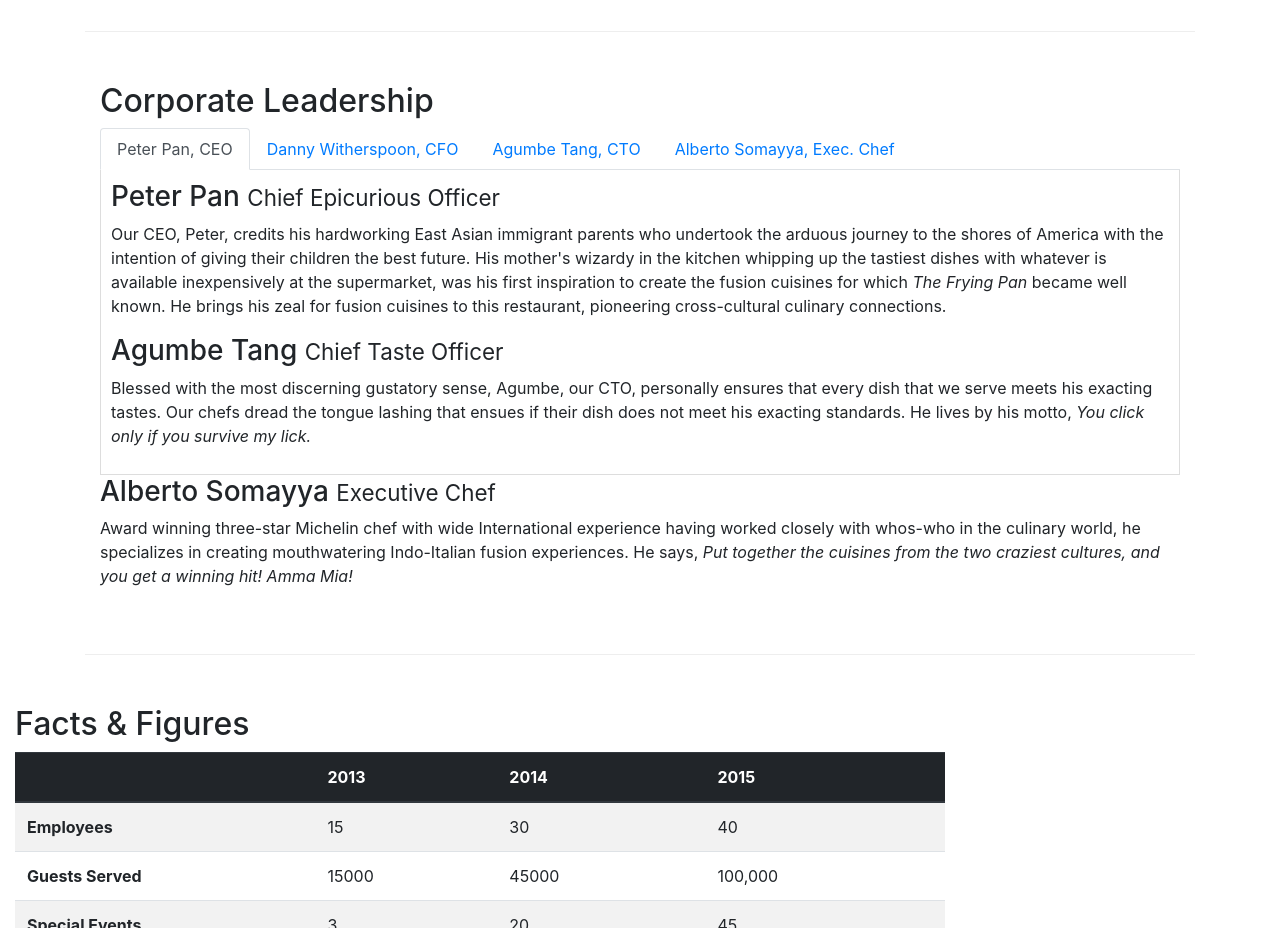
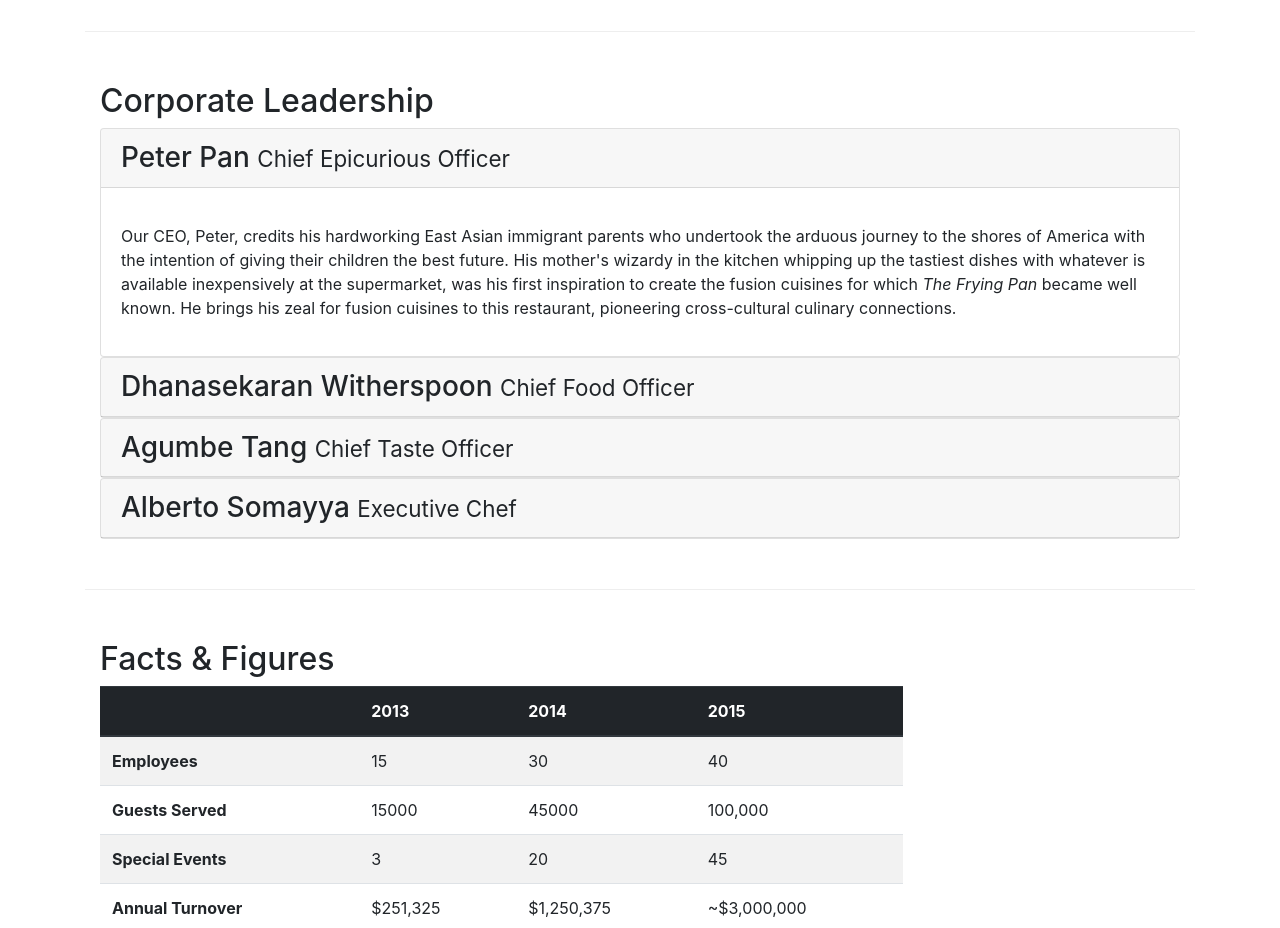
Before and after one commit to SandaluKarunasena/Bootstrap4-starter, a website: page aboutus.html in a window 1280 px wide. Shown: the part 940-1868 px from the top of the page. Drawn offline with nearby package versions, Linux system fonts and the light colour scheme.

Commit message:
Accordion

```diff
--- a/aboutus.html
+++ b/aboutus.html
@@ -101,44 +101,69 @@
         <div class="row row-content">
             <div class="col-12">
                 <h2>Corporate Leadership</h2>
-                <ul class="nav nav-tabs">
-                    <li class="nav-item">
-                      <a class="nav-link active" href="#peter"
-                        role="tab" data-toggle="tab">Peter Pan, CEO</a>
-                    </li>
-                    <li class="nav-item">
-                      <a class="nav-link" href="#danny" role="tab"
-                        data-toggle="tab">Danny Witherspoon, CFO</a>
-                    </li>
-                    <li class="nav-item">
-                      <a class="nav-link" href="#agumbe"role="tab"
-                        data-toggle="tab">Agumbe Tang, CTO</a>
-                    </li>
-                    <li class="nav-item">
-                      <a class="nav-link" href="#alberto" role="tab"
-                        data-toggle="tab">Alberto Somayya, Exec. Chef</a>
-                    </li>
-                </ul>
-                <div class="tab-content">
-                    <div role="tabpanel" class="tab-pane fade show active" id="peter">
-                        <h3>Peter Pan <small>Chief Epicurious Officer</small></h3>
-                        <div class="d-none d-sm-block"><p>Our CEO, Peter, credits his hardworking East Asian immigrant parents who undertook the arduous journey to the shores of America with the intention of giving their children the best future. His mother's wizardy in the kitchen whipping up the tastiest dishes with whatever is available inexpensively at the supermarket, was his first inspiration to create the fusion cuisines for which <em>The Frying Pan</em> became well known. He brings his zeal for fusion cuisines to this restaurant, pioneering cross-cultural culinary connections.</p></div>
+
+
+                    <div id="accordion">
+                        <div class="card">
+                            <div class="card-header" role="tab" id="peterhead">
+                            <h3 class="mb-0">
+                                <a data-toggle="collapse" data-target="#peter">
+                                Peter Pan <small>Chief Epicurious Officer</small>
+                                </a>
+                            </h3>
+                            </div>
+                            <div role="tabpanel" class="collapse show" id="peter" data-parent="#accordion">
+                                <div class="card-body">
+                                    <p class="d-none d-sm-block"></p>Our CEO, Peter, credits his hardworking East Asian immigrant parents who undertook the arduous journey to the shores of America with the intention of giving their children the best future. His mother's wizardy in the kitchen whipping up the tastiest dishes with whatever is available inexpensively at the supermarket, was his first inspiration to create the fusion cuisines for which <em>The Frying Pan</em> became well known. He brings his zeal for fusion cuisines to this restaurant, pioneering cross-cultural culinary connections.</p>
+                                </div>
+                            </div>
+                        </div>
+
+                        <div class="card">
+                            <div class="card-header" role="tab" id="dannyhead">
+                            <h3 class="mb-0">
+                                <a class="collapsed" data-toggle="collapse" data-target="#danny">
+                                Dhanasekaran Witherspoon <small>Chief Food Officer</small>
+                                </a>
+                            </h3>
+                        </div>
+                        <div class="collapse" id="danny" data-parent="#accordion">
+                            <div class="card-body">
+                                <p class="d-none d-sm-block"><p>Our CFO, Danny, as he is affectionately referred to by his colleagues, comes from a long established family tradition in farming and produce. His experiences growing up on a farm in the Australian outback gave him great appreciation for varieties of food sources. As he puts it in his own words, <em>Everything that runs, wins, and everything that stays, pays!</em></p></div>
+                            </div>
+                        </div>
+
+                    <div class="card">
+                            <div class="card-header" role="tab" id="agumbehead">
+                            <h3 class="mb-0">
+                                <a class="collapsed" data-toggle="collapse" data-target="#agumbe">
+                                Agumbe Tang <small>Chief Taste Officer</small>
+                                </a>
+                            </h3>
+                        </div>
+                        <div class="collapse" id="agumbe" data-parent="#accordion">
+                            <div class="card-body">
+                                <p class="d-none d-sm-block"><p>Blessed with the most discerning gustatory sense, Agumbe, our CTO, personally ensures that every dish that we serve meets his exacting tastes. Our chefs dread the tongue lashing that ensues if their dish does not meet his exacting standards. He lives by his motto, <em>You click only if you survive my lick.</em></p></div>
+                            </div>
+                        </div>
+
+                    <div class="card">
+                            <div class="card-header" role="tab" id="albertohead">
+                            <h3 class="mb-0">
+                                <a class="collapsed" data-toggle="collapse" data-target="#alberto">
+                                Alberto Somayya <small>Executive Chef</small>
+                                </a>
+                            </h3>
+                        </div>
+                        <div class="collapse" id="alberto" data-parent="#accordion">
+                            <div class="card-body">
+                                <p class="d-none d-sm-block"><p>Award winning three-star Michelin chef with wide International experience having worked closely with whos-who in the culinary world, he specializes in creating mouthwatering Indo-Italian fusion experiences. He says, <em>Put together the cuisines from the two craziest cultures, and you get a winning hit! Amma Mia!</em></p></div>
+                            </div>
+                        </div>
                     </div>
-                    <div role="tabpanel" class="tab-pane fade" id="danny">
-                        <h3>Dhanasekaran Witherspoon <small>Chief Food Officer</small></h3>
-                        <div class="d-none d-sm-block"><p>Our CFO, Danny, as he is affectionately referred to by his colleagues, comes from a long established family tradition in farming and produce. His experiences growing up on a farm in the Australian outback gave him great appreciation for varieties of food sources. As he puts it in his own words, <em>Everything that runs, wins, and everything that stays, pays!</em></p></div>
-                    </div>
-                    <div role="tabpanel" class="tab-pane fade" id="agumbe"></div>
-                        <h3>Agumbe Tang <small>Chief Taste Officer</small></h3>
-                        <div class="d-none d-sm-block"><p>Blessed with the most discerning gustatory sense, Agumbe, our CTO, personally ensures that every dish that we serve meets his exacting tastes. Our chefs dread the tongue lashing that ensues if their dish does not meet his exacting standards. He lives by his motto, <em>You click only if you survive my lick.</em></p></div>
-                    </div>
-                    <div role="tabpanel" class="tab-pane fade" id="alberto"></div>
-                        <h3>Alberto Somayya <small>Executive Chef</small></h3>
-                        <div class="d-none d-sm-block"><p>Award winning three-star Michelin chef with wide International experience having worked closely with whos-who in the culinary world, he specializes in creating mouthwatering Indo-Italian fusion experiences. He says, <em>Put together the cuisines from the two craziest cultures, and you get a winning hit! Amma Mia!</em></p></div>
-                    </div>
-                </div>
             </div>
-       </div>
+    </div>
+
        <div class="row row-content">
         <div class="col-12 col-sm-9">
             <h2>Facts &amp; Figures</h2>
```
